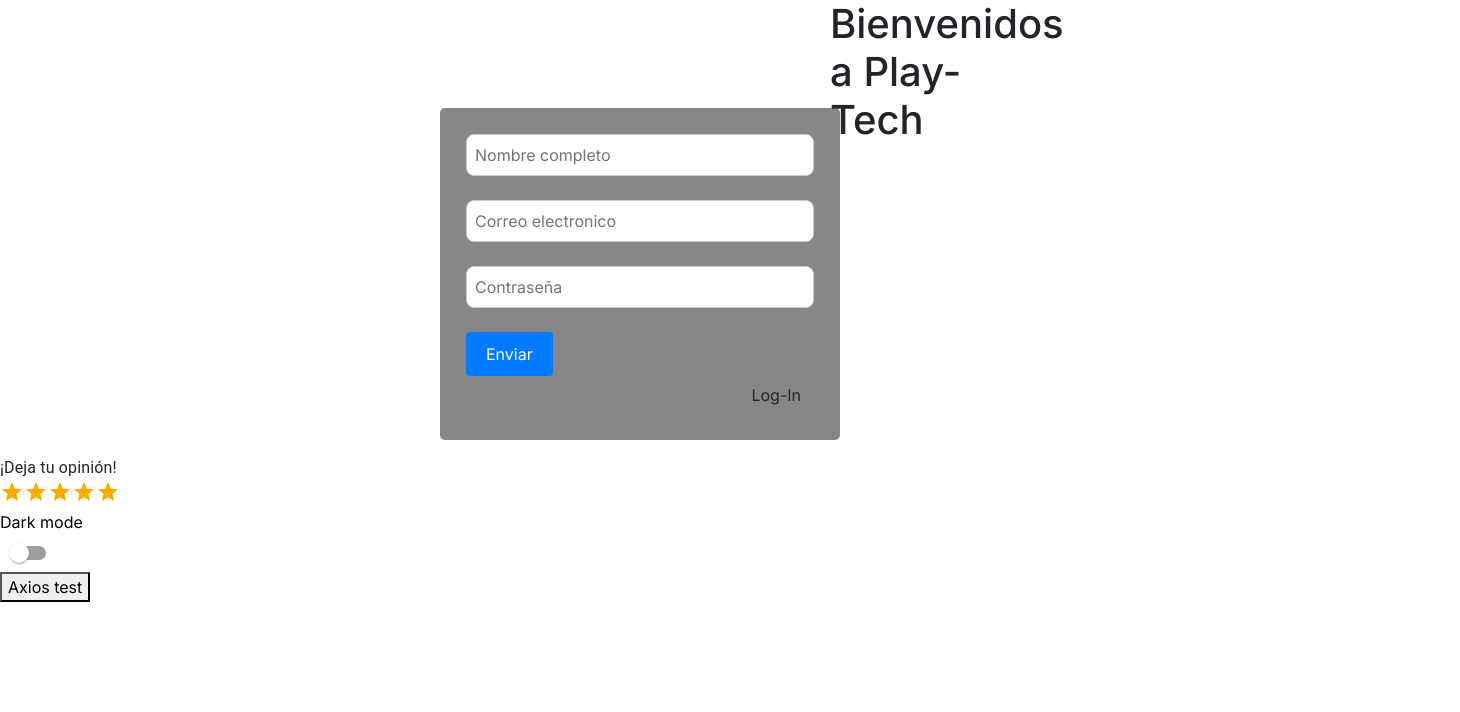
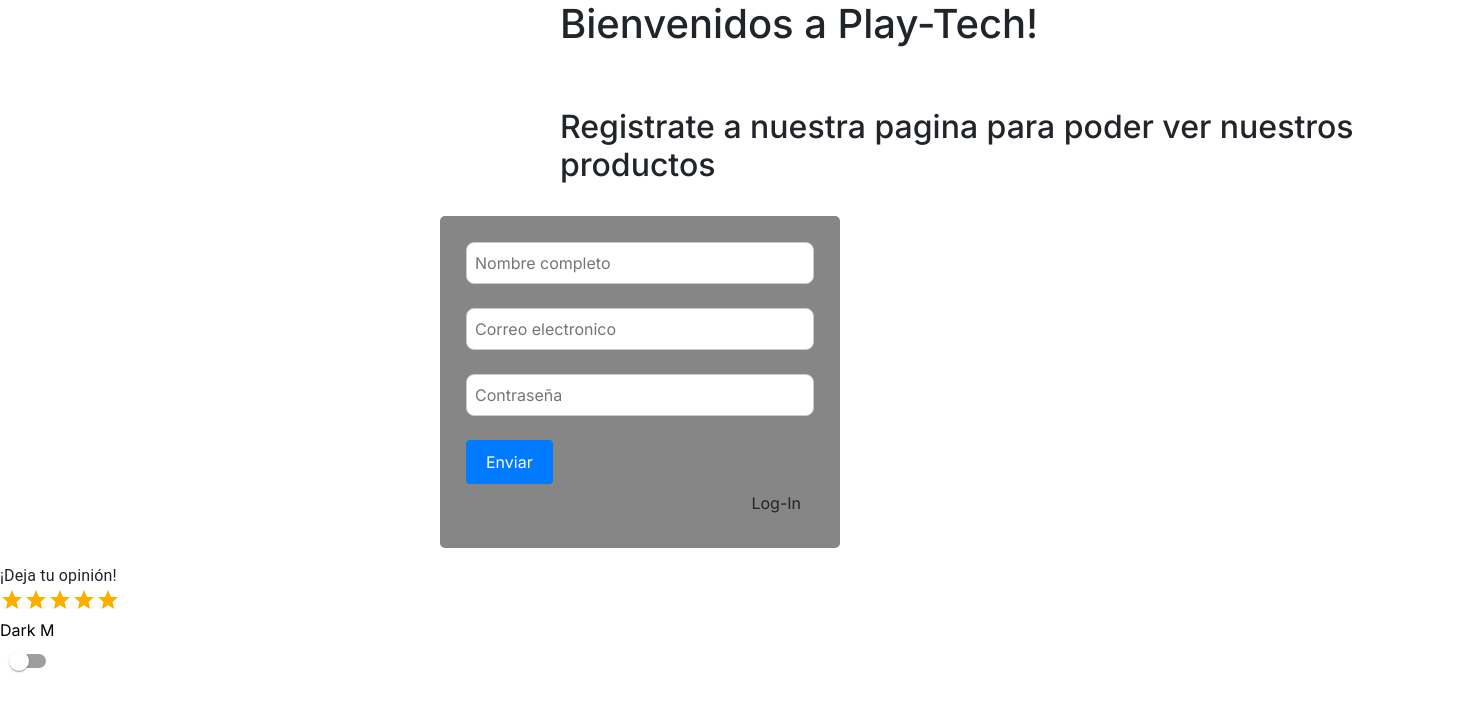
Before and after one commit to Juan1Suarez/playtech-fe, a Next.js app: page / in a window 1280 px wide. Shown: the top 712 px of the page, 1460 px wide, since content can reach past the window. Built offline with nearby package versions, Linux system fonts and the light colour scheme.

Commit message:
darkmode

```diff
--- a/src/app/globals.css
+++ b/src/app/globals.css
@@ -1,13 +1,16 @@
-body{
-  background-color: white;
-  color: black;
+body {
+  background-color: #ff0000;
 }
 
+.darkMode {
+  background-color: rgb(31, 31, 31);
+  color: white;
+}
 
 .titulo{
   position: relative;
-  left: 830px;
-  width: 200px;
+  left: 560px;
+  width: 900px;
   height: 100px;
 }
 
@@ -48,7 +51,7 @@
 .switch{
   background-color: white;
   color: black;
-  width: 90px;
+  width: 58px;
 }
 
 .switch2{
--- a/src/app/partials/register/Register.tsx
+++ b/src/app/partials/register/Register.tsx
@@ -18,12 +18,13 @@
         router.push("login")
     }
 
+    function darkMode() {
+        var element = document.body;
+        element.classList.toggle("darkMode");
+     }
+
     const [value, setValue] = React.useState<number | null>(5);
-    const label = { inputProps: { 'aria-label': 'Switch demo' } };
-    const Axios = async () => {
-        const rtaUsuarios = await verUsuarios();
-        return console.log(rtaUsuarios);
-    }
+
 
     const validationSchema = Yup.object().shape({
         nombre: Yup.string()
@@ -40,7 +41,8 @@
     return (
 
         <>
-            <h1 className="titulo">Bienvenidos a Play-Tech</h1>
+            <h1 className="titulo">Bienvenidos a Play-Tech! </h1>
+            <h2 className='titulo'>Registrate a nuestra pagina para poder ver nuestros productos</h2>
 
             <Formik
                 initialValues={{
@@ -116,11 +118,8 @@
                 />
             </Box>
 
-            <div className='switch'>Dark mode</div>
-            <Switch {...label} className='switch2' />
-
-            <br></br>
-            <button onClick={Axios}>Axios test</button>
+            <div className='switch'>Dark M</div>
+            <Switch  onChange={darkMode} className='switch2' />
 
 
         </>
```
Also changed, not shown: src/app/partials/login/login.tsx (+6 -17 lines), src/app/usuario.model.ts (added, +8 -0 lines).
